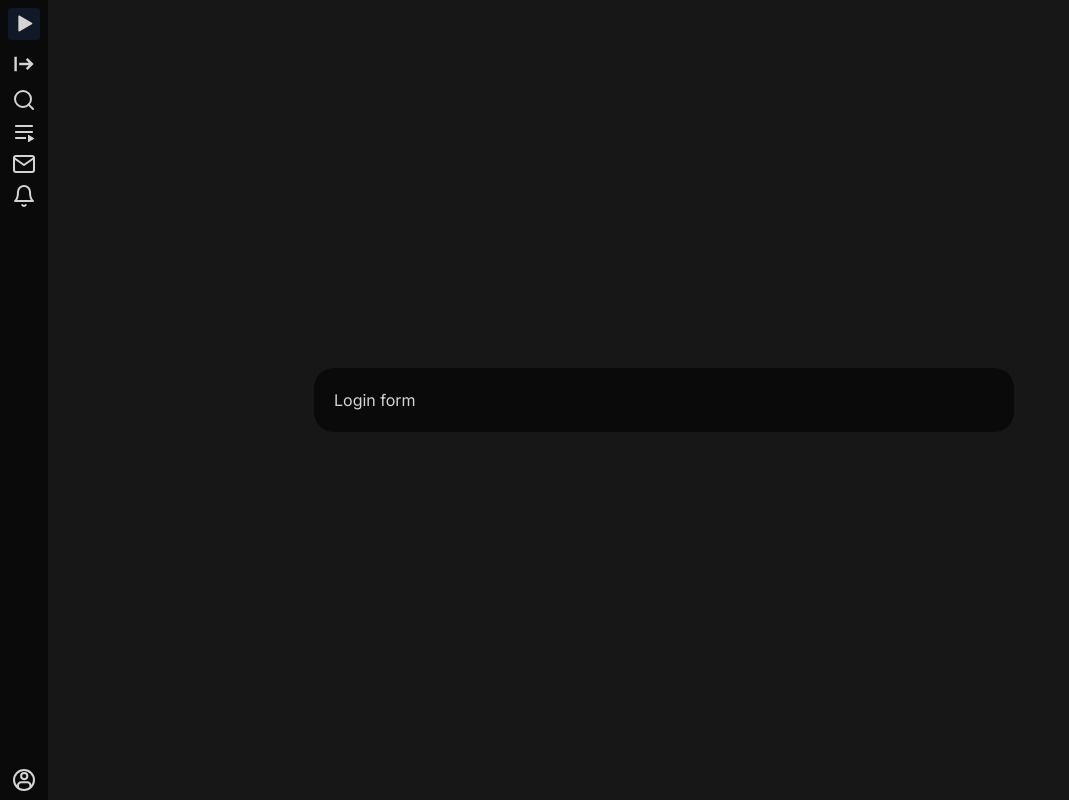
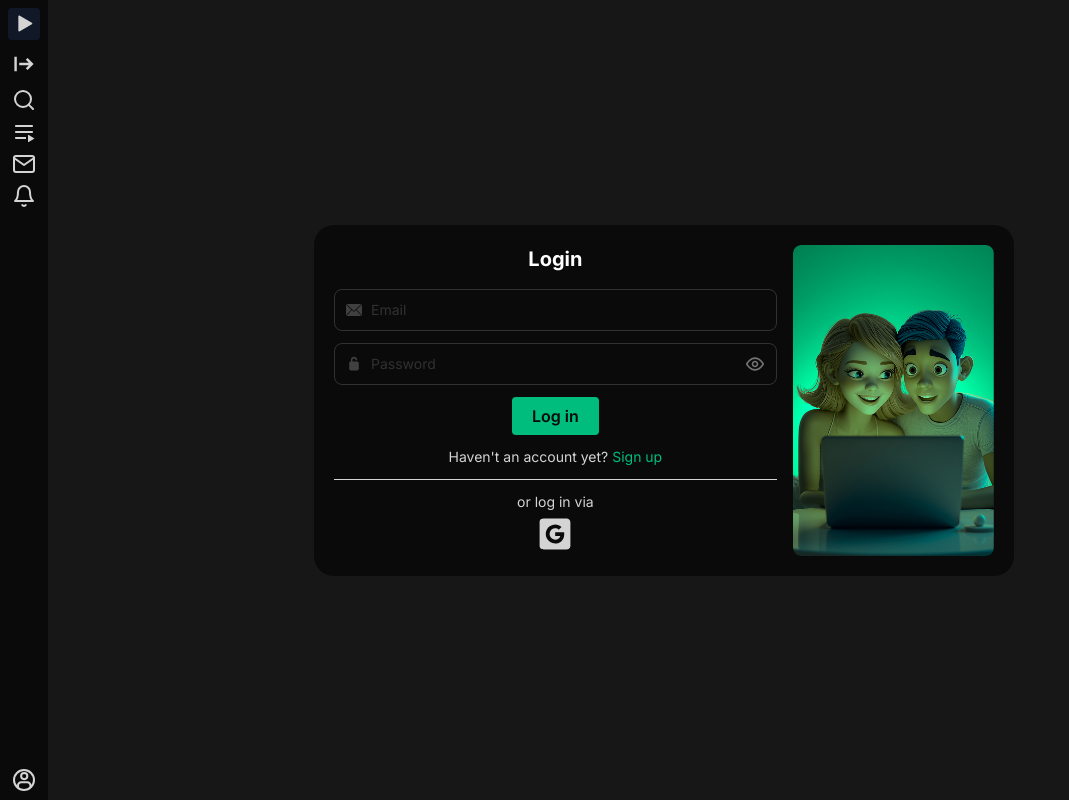
Before and after one commit to ShutSasha/Webby, a Next.js app in the folder web/: page /login in a window 1280 px wide. Shown: the whole page, without its empty margins (0-1069 px from the left). Built offline with nearby package versions, Linux system fonts and the light colour scheme.

Commit message:
feat(web): added Login form

```diff
--- a/web/src/app/globals.css
+++ b/web/src/app/globals.css
@@ -9,8 +9,9 @@ input:-webkit-autofill,
 input:-webkit-autofill:hover,
 input:-webkit-autofill:focus,
 input:-webkit-autofill:active {
-  transition: background-color 5000s ease-in-out 0s; /* This postpones default browser autofill bg */
+  transition: background-color 10000s ease-in-out 0s; /* This postpones default browser autofill bg */
   -webkit-text-fill-color: #d4d4d4 !important;
+  -webkit-box-shadow: 0 0 0 30px #0a0a0a inset !important;
   caret-color: #d4d4d4;
 }
 
--- a/web/src/app/login/page.tsx
+++ b/web/src/app/login/page.tsx
@@ -1,8 +1,17 @@
+import Image from 'next/image'
+
+import ImageBackground from '@/assets/auth/bg-login.png'
+import LoginForm from '@/ui/components/modules/Login/LoginForm'
+
 export default function Page() {
   return (
     <div className="flex flex-1 items-center justify-center">
       <div className="flex w-full bg-neutral-900 max-w-[700px] rounded-[20px] p-5 gap-4 box-border">
-        <p>Login form</p>
+        <LoginForm />
+
+        <div className="shrink min-w-0 items-center hidden sm:block">
+          <Image src={ImageBackground} alt="Sign up background" loading="eager" className="h-full w-75 rounded-lg" />
+        </div>
       </div>
     </div>
   )
--- /dev/null
+++ b/web/src/ui/components/modules/Login/LoginForm.tsx
@@ -0,0 +1,67 @@
+'use client'
+import { useState } from 'react'
+
+import Link from 'next/link'
+
+import GoogleIcon from '@/assets/auth/ic_google.svg'
+import MailIcon from '@/assets/auth/ic_mail.svg'
+import PasswordIcon from '@/assets/auth/ic_password.svg'
+import AuthInput from '@/components/AuthInput'
+import Button from '@/components/Button'
+
+export default function LoginForm() {
+  const [email, setEmail] = useState<string>('')
+  const [password, setPassword] = useState<string>('')
+
+  const handleInputsChange = (key: 'email' | 'password') => (value: string) => {
+    if (key === 'email') setEmail(value)
+    if (key === 'password') setPassword(value)
+  }
+
+  return (
+    <form className="flex w-full flex-col">
+      <h1 className="text-white text-xl font-bold text-center mb-4">Login</h1>
+
+      <div className="flex flex-col gap-3">
+        <AuthInput
+          Icon={MailIcon}
+          name="email"
+          type="email"
+          value={email}
+          onChange={handleInputsChange('email')}
+          placeholder="Email"
+          autoComplete="email"
+        />
+
+        <AuthInput
+          Icon={PasswordIcon}
+          name="password"
+          type="password"
+          value={password}
+          onChange={handleInputsChange('password')}
+          placeholder="Password"
+        />
+
+        <Button
+          type="submit"
+          viewType="Confirm"
+          className="text-[16px] leading-[22px] font-semibold w-fit mx-auto"
+          paddingClasses="px-5 py-2"
+        >
+          Log in
+        </Button>
+        <p className="text-center text-sm leading-5 text-neutral-300">
+          {`Haven't`} an account yet?{' '}
+          <Link href="/sign-up" className="text-emerald-500 hover:underline">
+            Sign up
+          </Link>
+        </p>
+        <hr className="border-neutral-300" />
+        <p className="text-center text-sm leading-5 text-neutral-300">or log in via </p>
+      </div>
+      <div className="flex flex-row gap-1 items-center justify-center">
+        <GoogleIcon className="w-11 h-11 hover:text-emerald-500 transition-colors duration-300 ease-out cursor-pointer" />
+      </div>
+    </form>
+  )
+}
```
Also changed, not shown: web/src/ui/assets/auth/bg-login.png (added), web/src/ui/assets/auth/home-page-man-sign-up.png.
